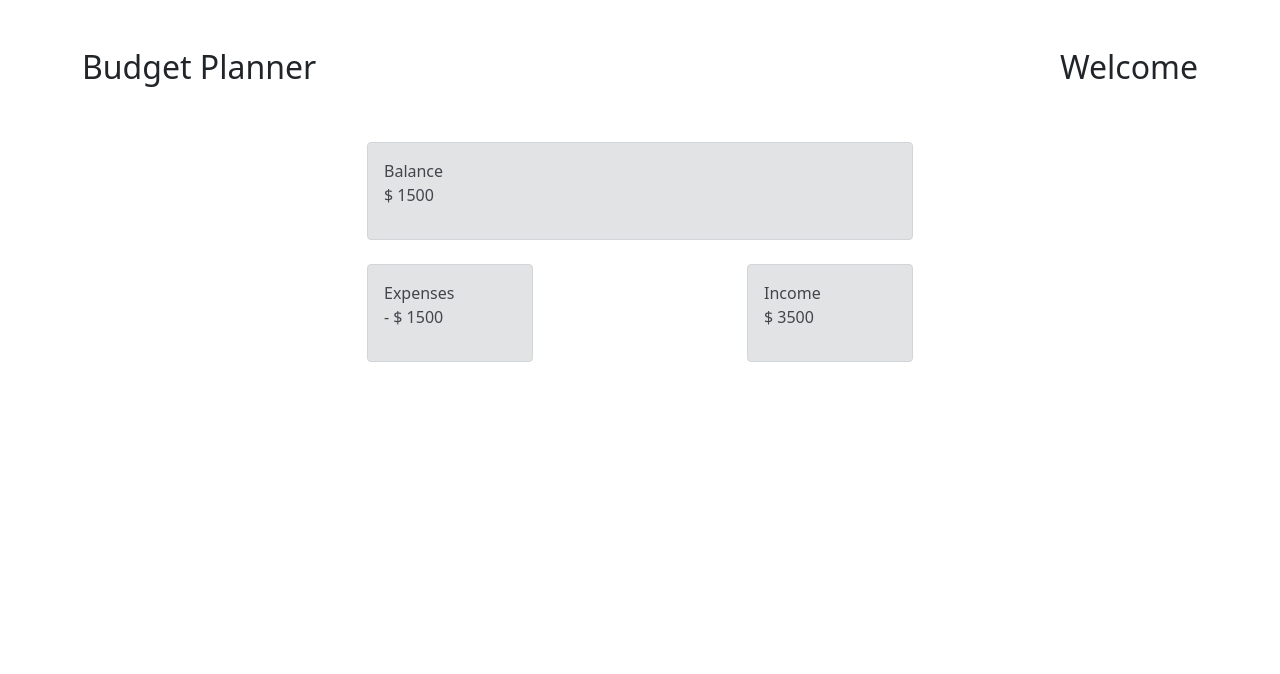
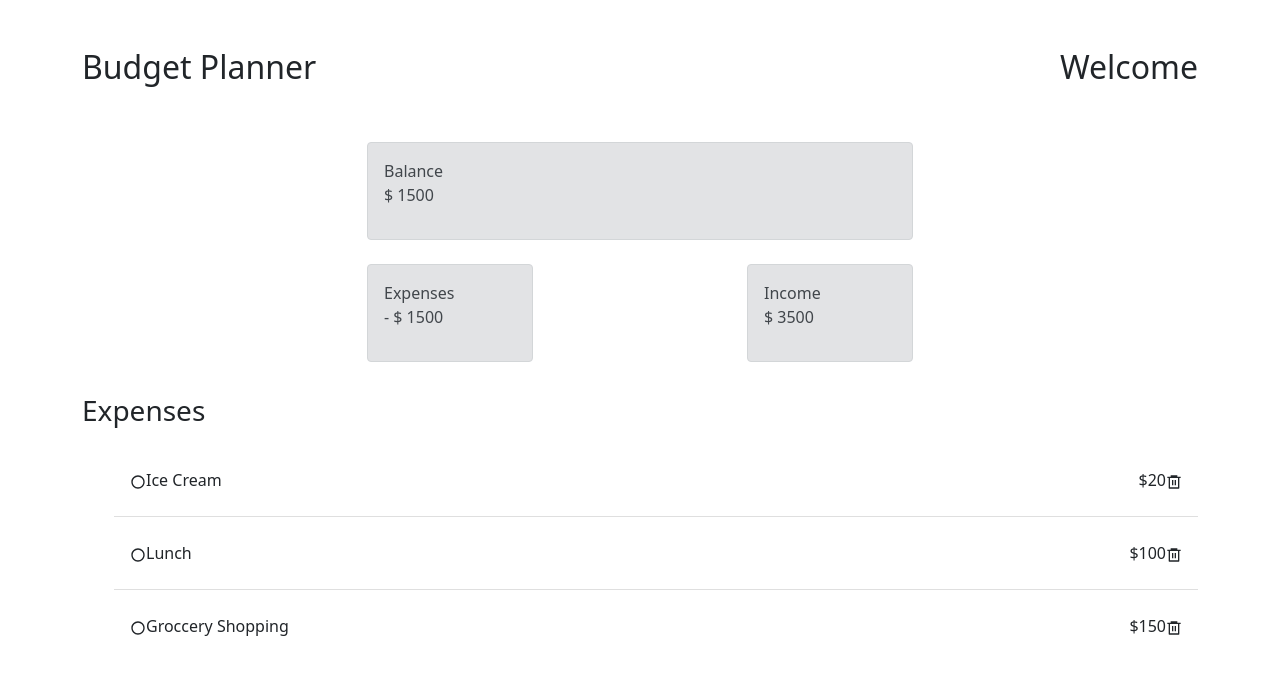
Before and after one commit to nikki-shahh/budget-planner, a React (Create React App) app: page / in a window 1280 px wide. Shown: the top 674 px of the page. Built offline with nearby package versions, Linux system fonts and the light colour scheme.

Commit message:
adds items and a list of expenses - hard coded

```diff
--- a/src/App.js
+++ b/src/App.js
@@ -2,6 +2,7 @@
 import Balance from './components/balance-view';
 import Expenses from './components/expense-view/expenses-total';
 import Income from './components/income-view/income-total';
+import ExpensesList from './components/expense-view/expense-list';
 import 'bootstrap/dist/css/bootstrap.min.css';
 import './App.css';
 
@@ -29,6 +30,12 @@
           </div>
         </div>
       </div>
+      <h3 className='mt-3'>Expenses</h3>
+      <div className='row mt-3'>
+        <div className='col-sm'>
+          <ExpensesList />
+        </div>
+      </div>
     </div>
   );
 }
--- a/src/components/expense-view/expence-item.js
+++ b/src/components/expense-view/expence-item.js
@@ -0,0 +1,22 @@
+import React from "react";
+import { RiDeleteBin6Line, RiCheckboxBlankCircleLine } from "react-icons/ri";
+
+function ExpenseItem(props) {
+    return (
+        <li className='list-group-item d-flex justify-content-between align-items-center'>
+            <p className="mt-3">
+                <RiCheckboxBlankCircleLine></RiCheckboxBlankCircleLine>
+                {props.name}
+            </p>
+            <div>
+                <span className="badge-primary badge-pill mr-3">
+                    ${props.cost}
+                </span>
+                <RiDeleteBin6Line></RiDeleteBin6Line>
+            </div>
+
+        </li>
+    );
+}
+
+export default ExpenseItem;
--- a/src/components/expense-view/expense-list.js
+++ b/src/components/expense-view/expense-list.js
@@ -0,0 +1,18 @@
+import React from 'react';
+import ExpenseItem from './expence-item';
+
+function ExpensesList() {
+    const expenses = [
+        { id: 12, name: 'Ice Cream', cost: 20 },
+        { id: 13, name: 'Lunch', cost: 100 },
+        { id: 14, name: 'Groccery Shopping', cost: 150 },
+    ];
+    return (
+        <ul className='list-group-flush'>
+            {expenses.map((expense) => (
+                <ExpenseItem id={expense.id} name={expense.name} cost={expense.cost} />))}
+        </ul>
+    );
+}
+
+export default ExpensesList;
```
